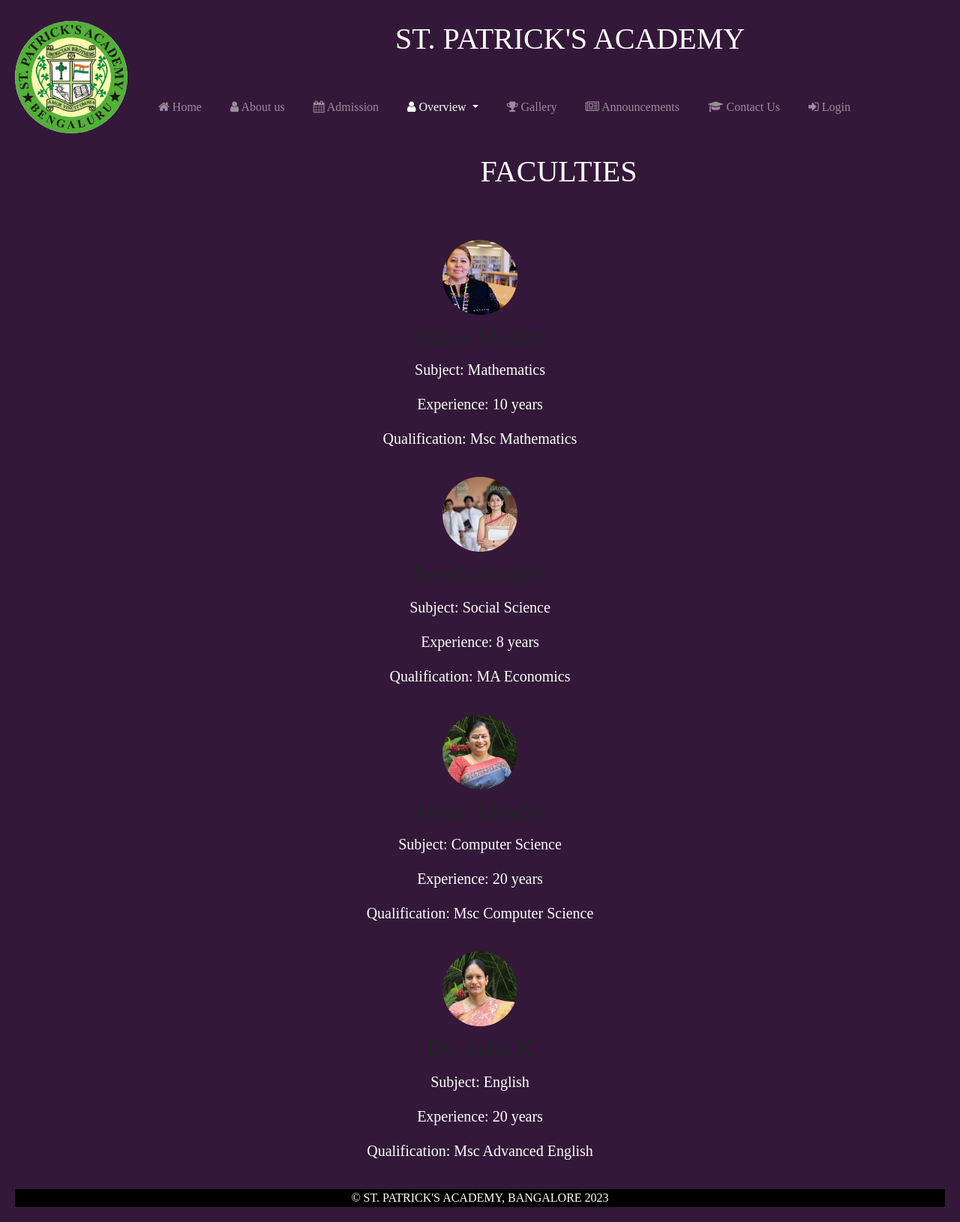
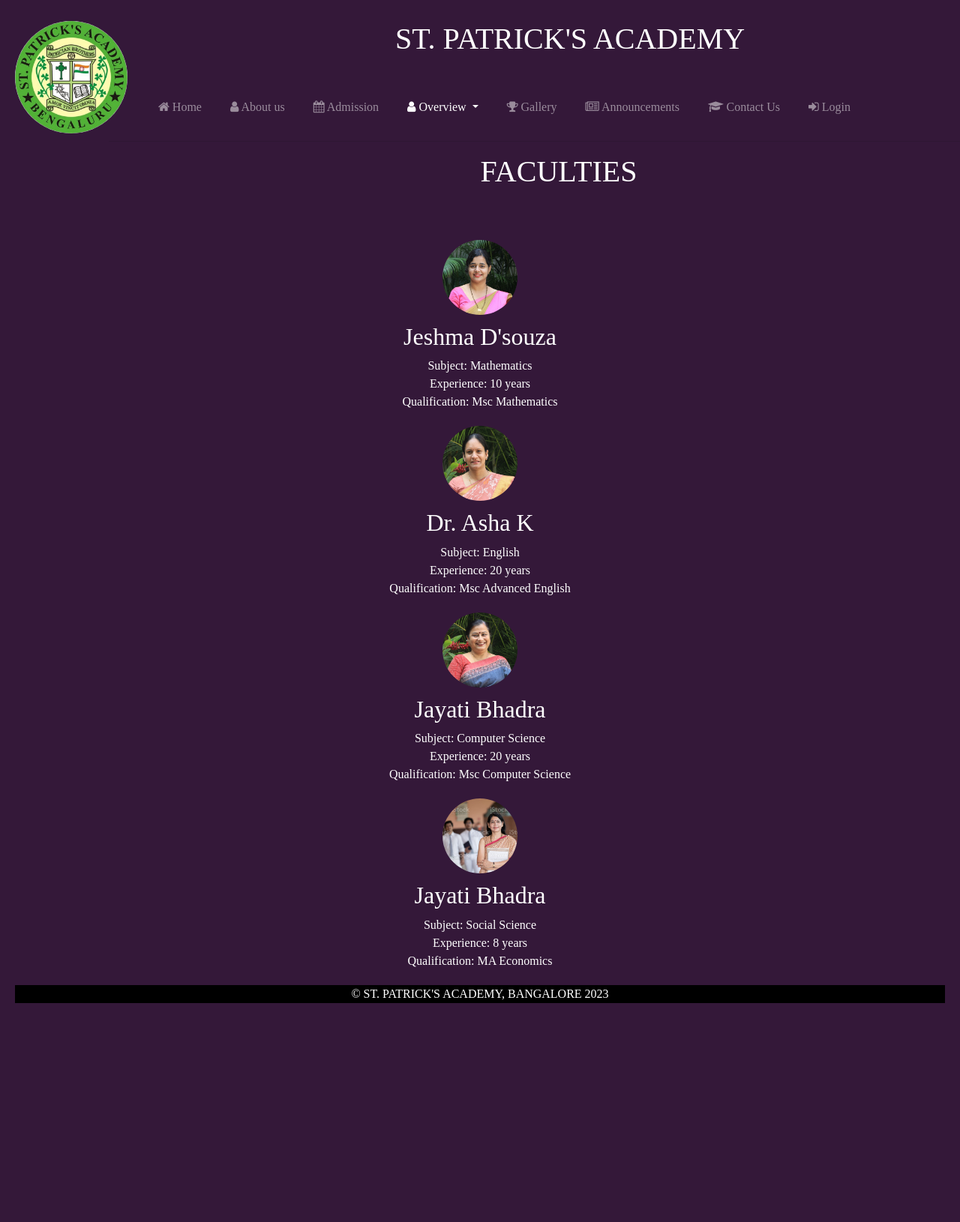
Before and after one commit to Karan9861/AdmissionPro-AWS, a Flask app: page /faculties in a window 1280 px wide; the page is wider, and only the part inside the window is pictured. Shown: that part at 75% size. After the commit the page ends 1338 px from the top of that part, so only its background shows below. Run offline with Flask 3, Linux system fonts and the light colour scheme; some libraries are stand-ins or nearby versions.

Commit message:
edited faculties page

```diff
--- a/templates/faculties.html
+++ b/templates/faculties.html
@@ -173,42 +173,42 @@
 
 <div class="container">
     <div class="teacher">
-        <img src="{{ url_for('static', filename='images/teacher 1.jpg') }}" alt="Teacher 1">
+        <img src="{{ url_for('static', filename='images/Jeshma.jpeg') }}" alt="Teacher 1">
         <div class="teacher-info">
-            <h2>Maya Mohan</h2>
-            <p>Subject: Mathematics</p>
-            <p>Experience: 10 years</p>
-            <p>Qualification: Msc Mathematics</p>
+            <h2 style="color: white;">Jeshma D'souza</h2>
+            <span style="color: white;">Subject: Mathematics</span><br>
+            <span style="color: white;">Experience: 10 years</span><br>
+            <span style="color: white;">Qualification: Msc Mathematics</span>
+        </div>
+    </div>
+
+    <div class="teacher">
+        <img src="{{ url_for('static', filename='images/asha.jpg') }}" alt="Teacher 2">
+        <div class="teacher-info">
+            <h2 style="color: white;">Dr. Asha K</h2>
+            <span style="color: white;">Subject: English</span><br>
+            <span style="color: white;">Experience: 20 years</span><br>
+            <span style="color: white;">Qualification: Msc Advanced English</span>
+        </div>
+    </div>
+
+    <div class="teacher">
+        <img src="{{ url_for('static', filename='images/jb.jpg') }}" alt="Teacher 1">
+        <div class="teacher-info">
+          <h2 style="color: white;">Jayati Bhadra</h2>
+            <span style="color: white;">Subject: Computer Science</span><br>
+            <span style="color: white;">Experience: 20 years</span><br>
+            <span style="color: white;">Qualification: Msc Computer Science</span>
         </div>
     </div>
 
     <div class="teacher">
         <img src="{{ url_for('static', filename='images/teacher2.jpg') }}" alt="Teacher 2">
         <div class="teacher-info">
-            <h2>Sreeja Kurien</h2>
-            <p>Subject: Social Science</p>
-            <p>Experience: 8 years</p>
-            <p>Qualification: MA Economics</p>
-        </div>
-    </div>
-
-    <div class="teacher">
-        <img src="{{ url_for('static', filename='images/jb.jpg') }}" alt="Teacher 1">
-        <div class="teacher-info">
-            <h2>Jayati Bhadra</h2>
-            <p>Subject: Computer Science</p>
-            <p>Experience: 20 years</p>
-            <p>Qualification: Msc Computer Science</p>
-        </div>
-    </div>
-
-    <div class="teacher">
-        <img src="{{ url_for('static', filename='images/asha.jpg') }}" alt="Teacher 2">
-        <div class="teacher-info">
-            <h2>Dr. Asha K</h2>
-            <p>Subject: English</p>
-            <p>Experience: 20 years</p>
-            <p>Qualification: Msc Advanced English</p>
+          <h2 style="color: white;">Jayati Bhadra</h2>
+            <span style="color: white;">Subject: Social Science</span><br>
+            <span style="color: white;">Experience: 8 years</span><br>
+            <span style="color: white;">Qualification: MA Economics</span>
         </div>
     </div>
 
```
Also changed, not shown: static/images/Jeshma.jpeg (added).
